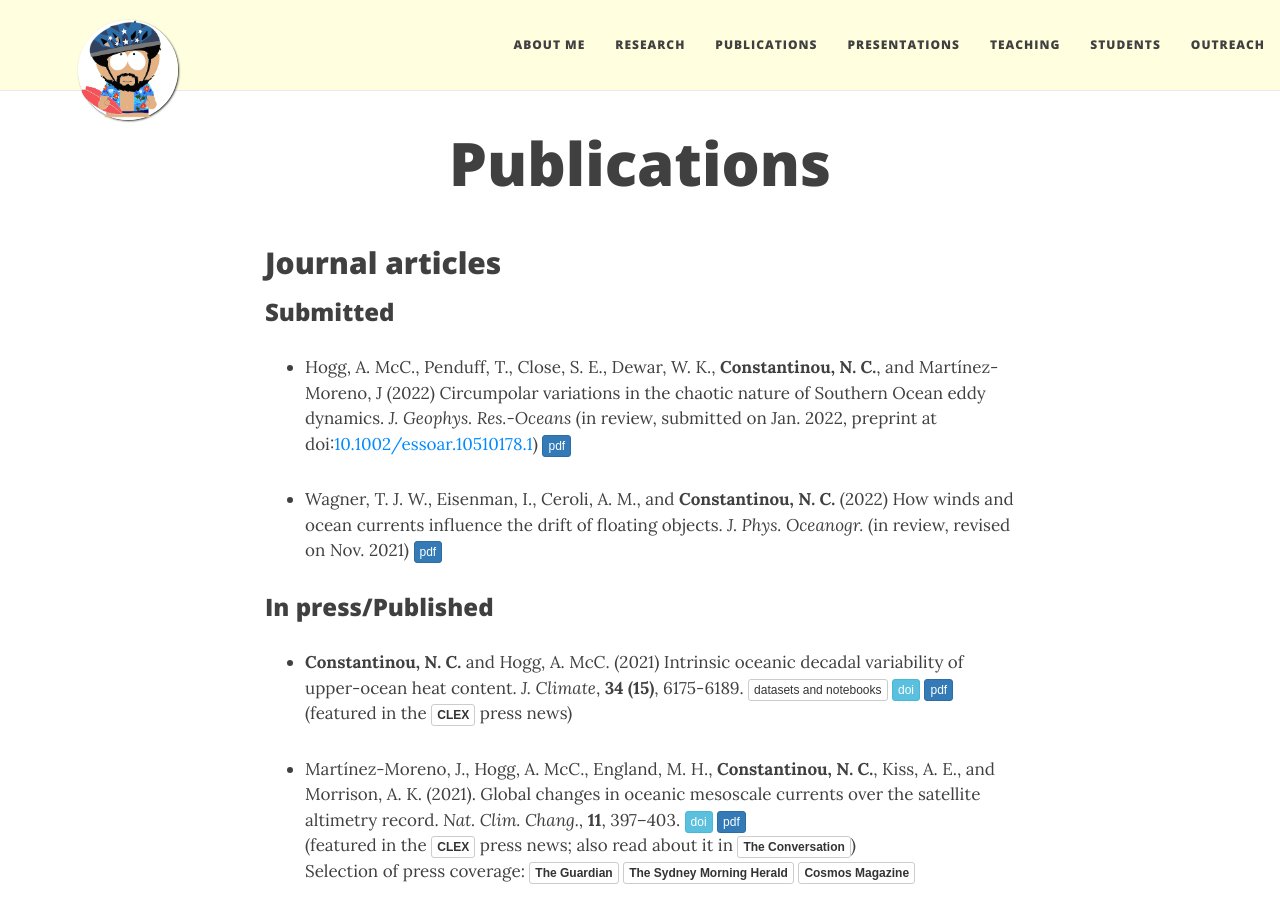
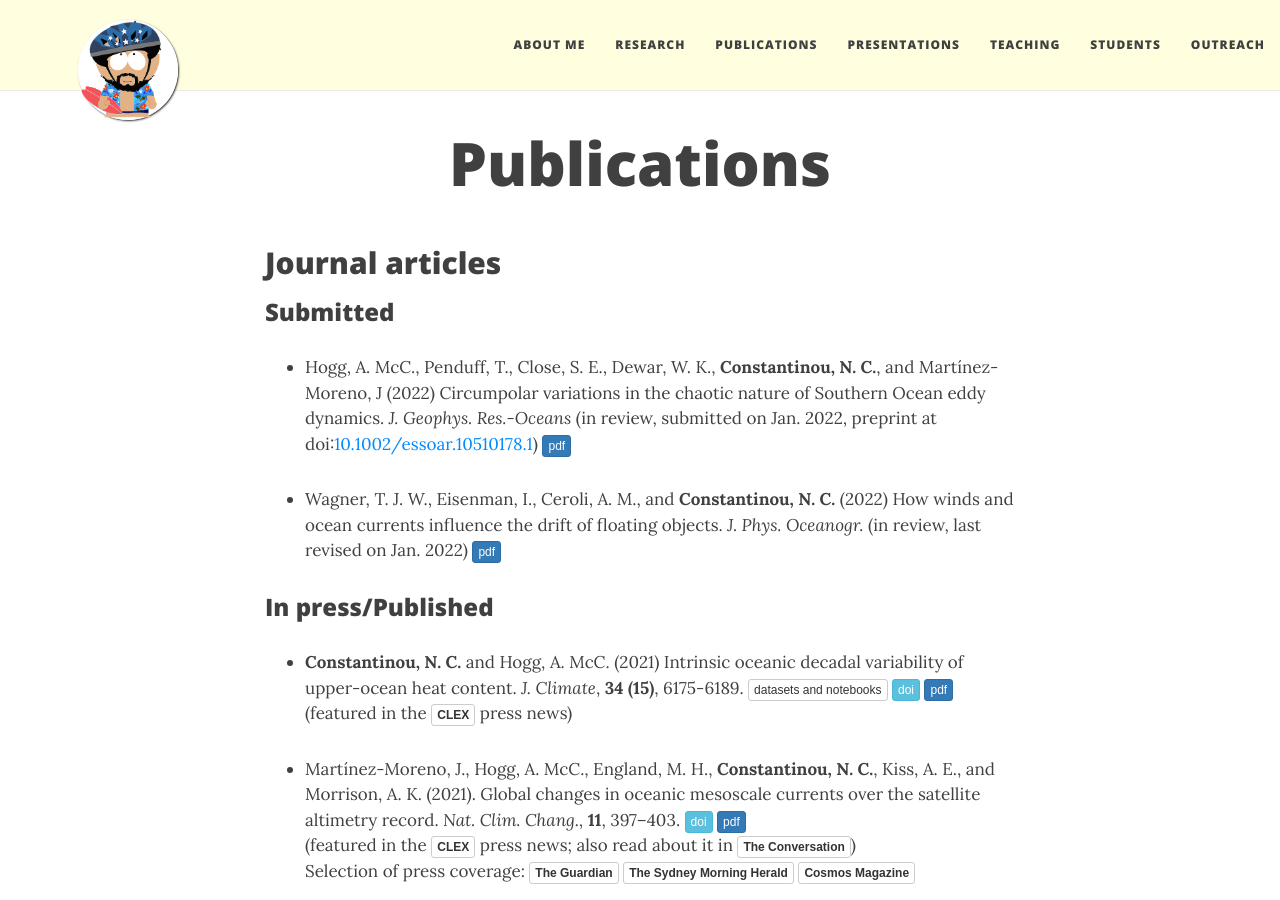
Before and after one commit to navidcy/navidcy.github.io, a Jekyll site: the page built from publications.md, in a window 1280 px wide and 900 px high. Built offline with Jekyll 4.4.1, drawn with Linux system fonts in a browser that asks for light colours; nearby versions of some CDN libraries; comment, search, counter and statistics services are not loaded.

Commit message:
update object drift paper

```diff
--- a/publications.md
+++ b/publications.md
@@ -19,7 +19,7 @@
 
  - Hogg, A. McC., Penduff, T., Close, S. E., Dewar, W. K., **Constantinou, N. C.**, and Martínez-Moreno, J  (2022) Circumpolar variations in the chaotic nature of Southern Ocean eddy dynamics. _J. Geophys. Res.-Oceans_ (in review, submitted on Jan. 2022, preprint at doi:<a href="https://doi.org/10.1002/essoar.10510178.1">10.1002/essoar.10510178.1</a>) [<span class="btn btn-primary btn-xs{{end}}" style="font-family:sans-serif;">pdf</span>][occiput-SO]
 
-- Wagner, T. J. W., Eisenman, I., Ceroli, A. M., and **Constantinou, N. C.** (2022) How winds and ocean currents influence the drift of floating objects. _J. Phys. Oceanogr._ (in review, revised on Nov. 2021) [<span class="btn btn-primary btn-xs{{end}}" style="font-family:sans-serif;">pdf</span>][objectdrift]
+- Wagner, T. J. W., Eisenman, I., Ceroli, A. M., and **Constantinou, N. C.** (2022) How winds and ocean currents influence the drift of floating objects. _J. Phys. Oceanogr._ (in review, last revised on Jan. 2022) [<span class="btn btn-primary btn-xs{{end}}" style="font-family:sans-serif;">pdf</span>][objectdrift]
 
 
 ### In press/Published
```
